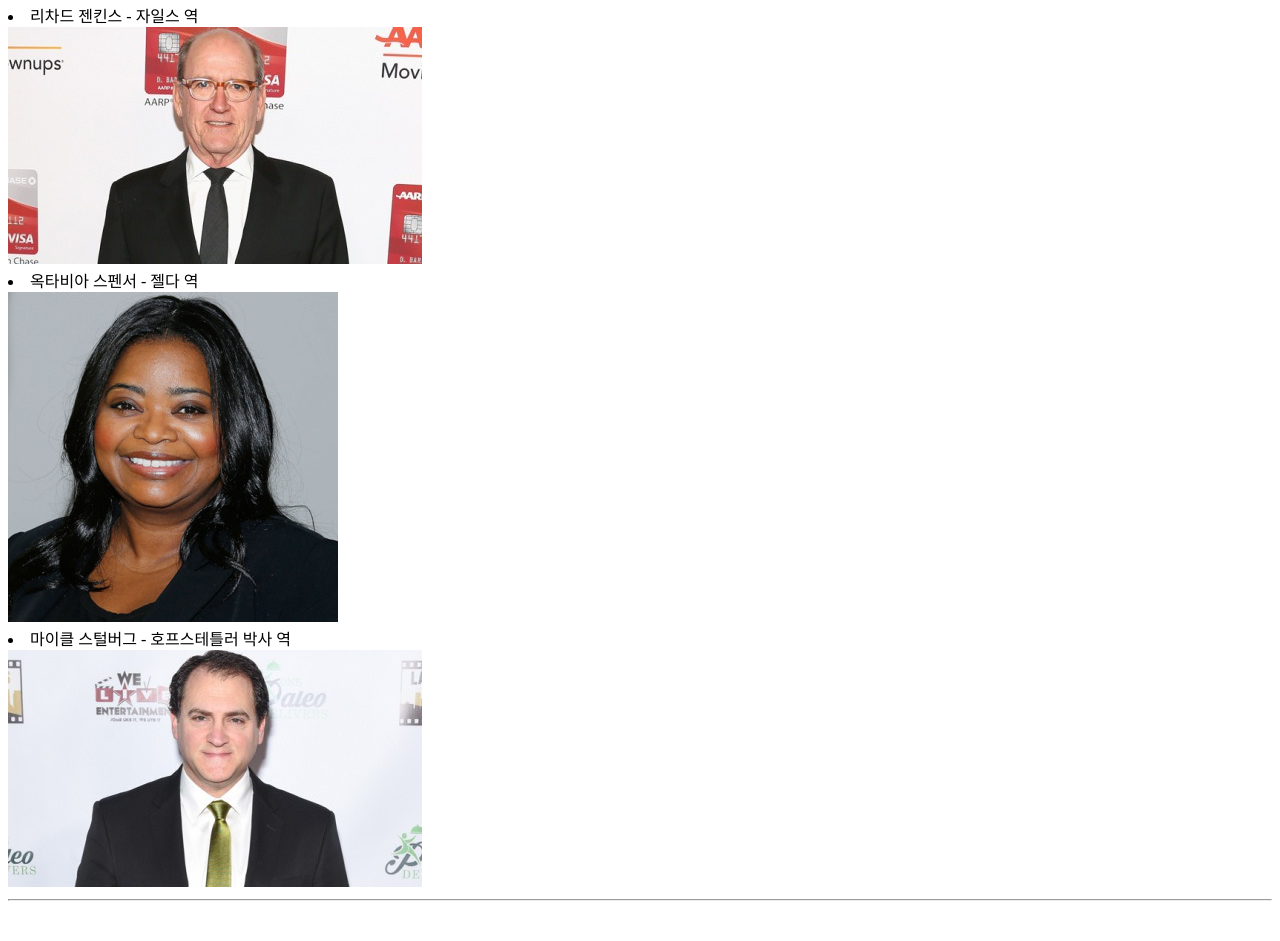
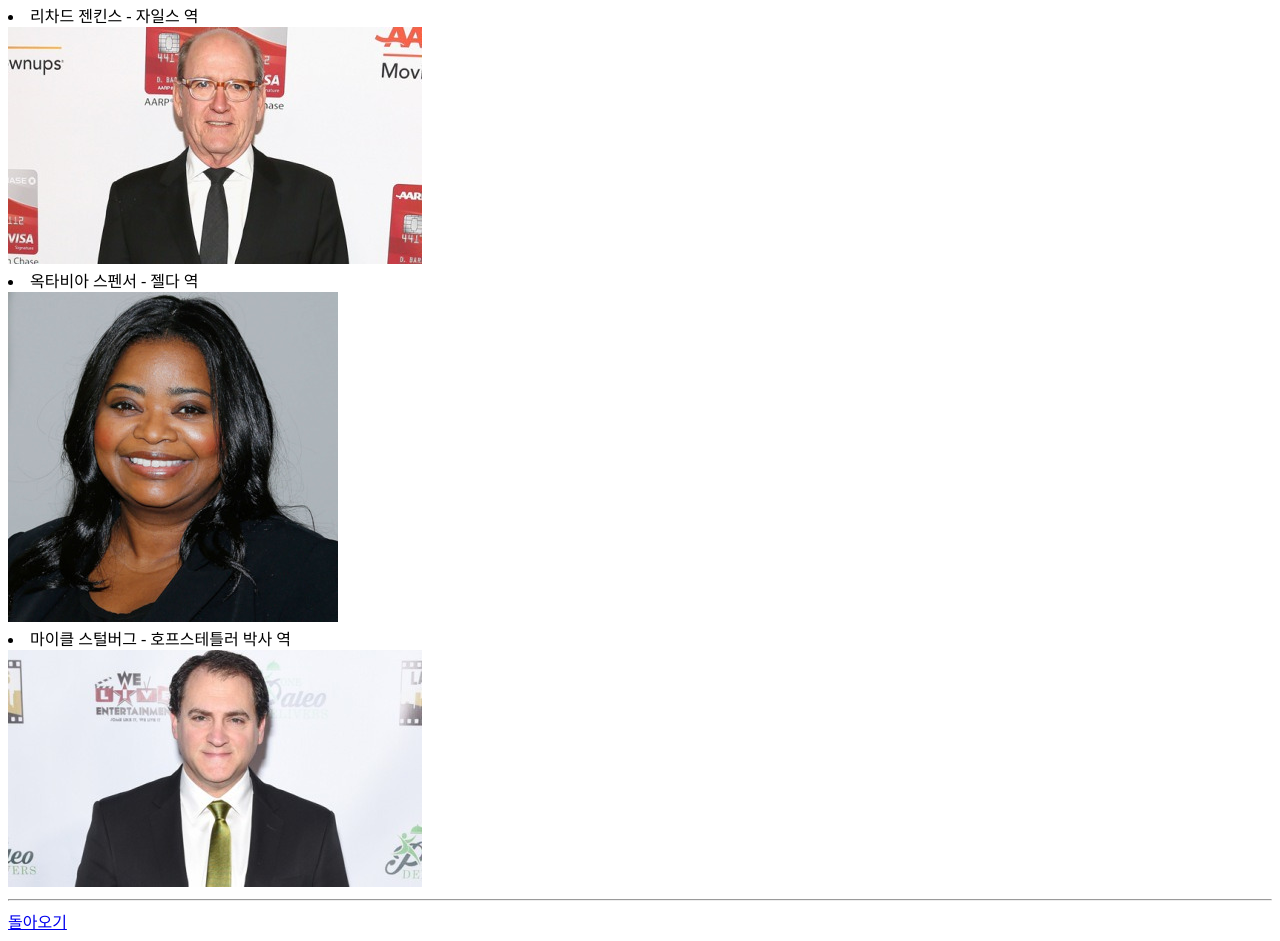
Before and after one commit to lsy407203/DP2019, a plain HTML site: page html_part1.html in a window 1280 px wide. Shown: the part 2097-3038 px from the top of the page. Before the commit the page ends 3006 px from the top, so only its background shows below. Drawn offline with Linux system fonts and the light colour scheme.

Commit message:
1week update

```diff
--- a/html_part1.html
+++ b/html_part1.html
@@ -66,6 +66,8 @@
                 <hr />
 
 
+<!-- anchor 닻 -->
+<a href="index.html" target="_blank">돌아오기</a>
 
     </body>
 </html>
```
Also changed, not shown: training.html (+2 -0 lines).
